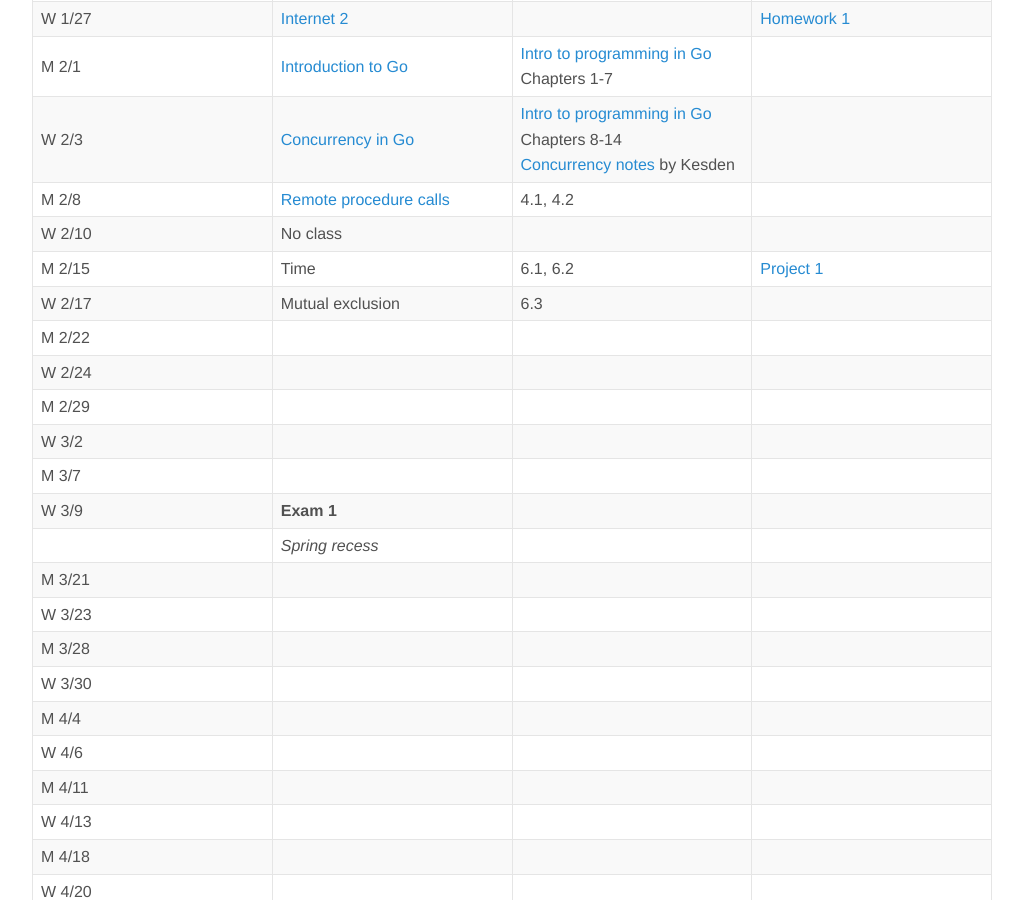
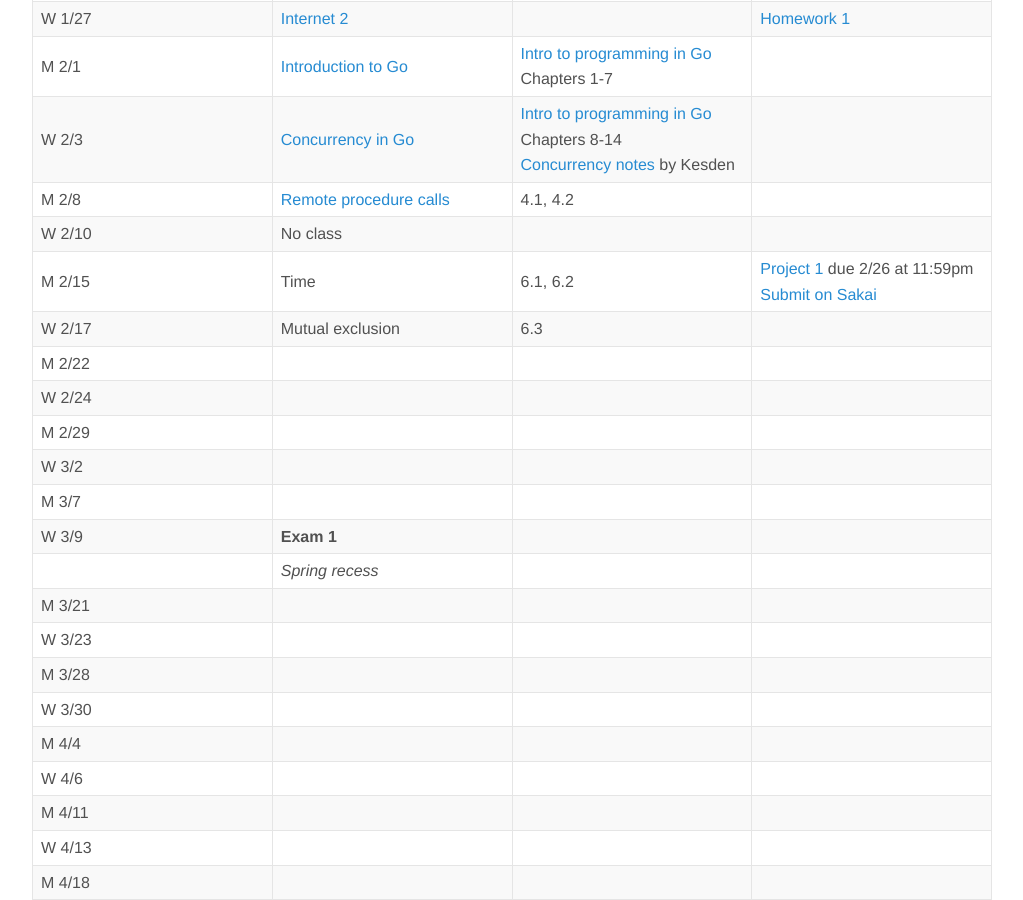
Before and after one commit to jnylam/jnylam.github.io, a Jekyll site: the page built from _courses/ds/index.md, in a window 1280 px wide and 900 px high, scrolled down 488 px. Shown: the whole window, without its empty margins (128-1151 px from the left). Built offline with Jekyll 4.4.1, drawn with Linux system fonts in a browser that asks for light colours.

Commit message:
ds project 1 due date

```diff
--- a/_courses/ds/index.md
+++ b/_courses/ds/index.md
@@ -19,7 +19,7 @@ M 2/1   |  [Introduction to Go](https://github.com/jnylam/cs189a/tree/master/int
 W 2/3   |  [Concurrency in Go](https://github.com/jnylam/cs189a/tree/master/concurrency)  | [Intro to programming in Go](http://www.golang-book.com/books/intro) Chapters 8-14<br/>[Concurrency notes](http://www.andrew.cmu.edu/course/15-440-kesden/index/lecture_index.html) by Kesden
 M 2/8   |  [Remote procedure calls](#remote-procedure-calls)  |  4.1, 4.2
 W 2/10  |  No class |
-M 2/15  |  Time | 6.1, 6.2 | [Project 1](https://github.com/jnylam/cs189a/tree/master/project1)
+M 2/15  |  Time | 6.1, 6.2 | [Project 1](https://github.com/jnylam/cs189a/tree/master/project1) due 2/26 at 11:59pm<br/>[Submit on Sakai](https://sakai.claremont.edu)
 W 2/17  |  Mutual exclusion  | 6.3
 M 2/22  | |
 W 2/24  | |
```
